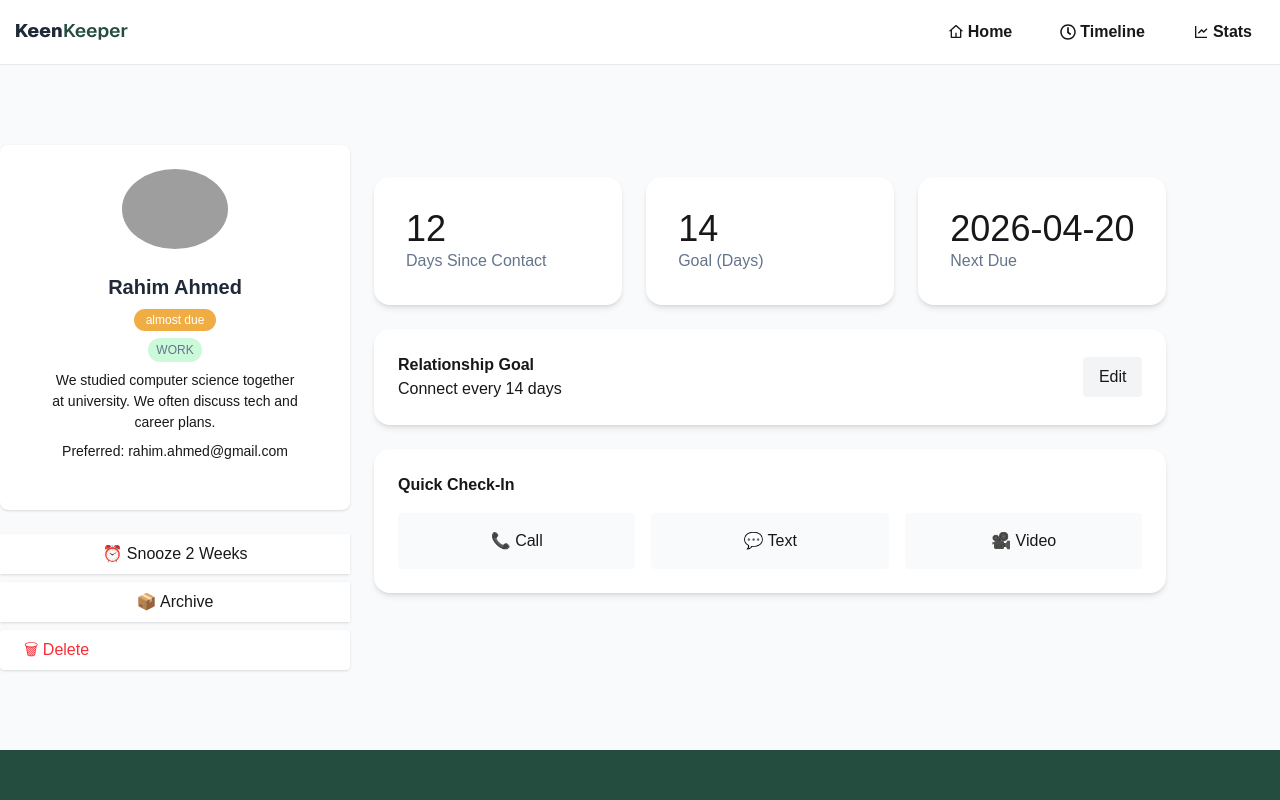
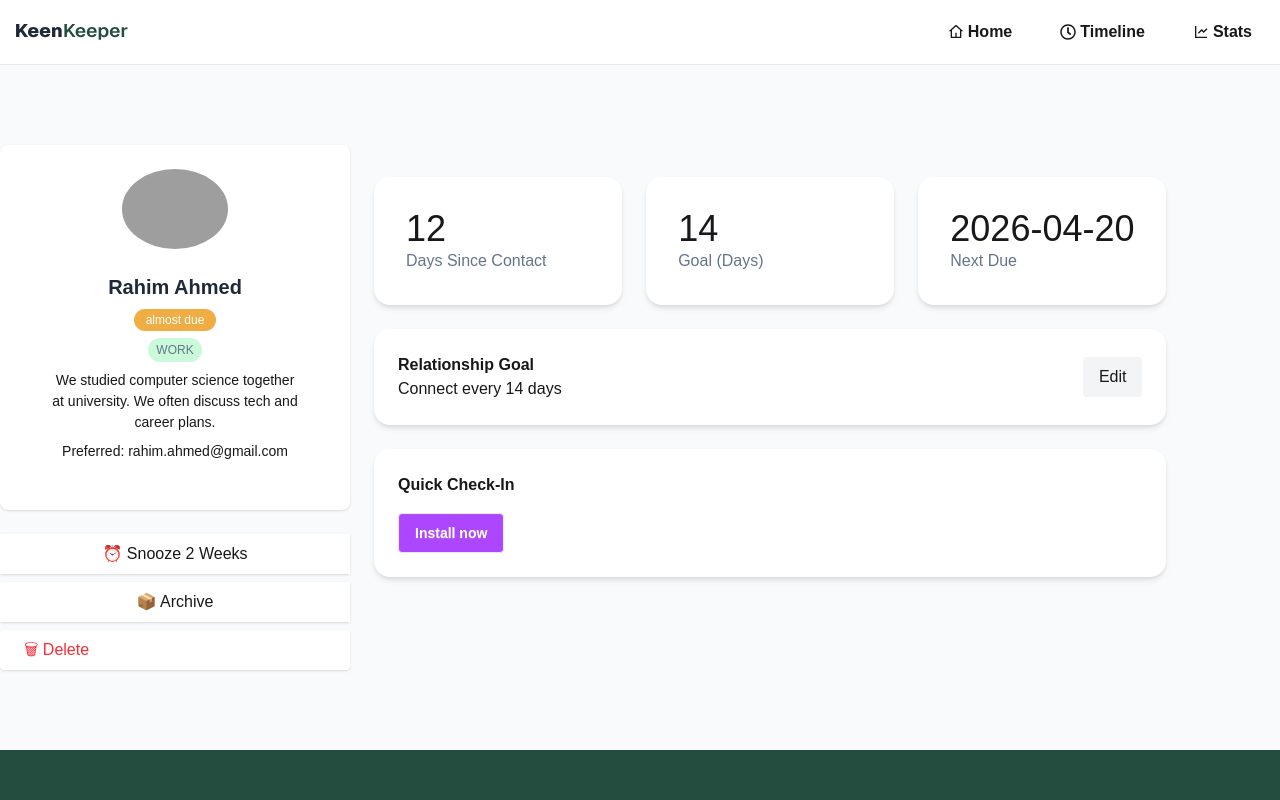
Before and after one commit to khadijakhatun79/Assignment-7, a React (Vite) app: page /Friends/1 in a window 1280 px wide. Shown: the top 800 px of the page. Built offline with nearby package versions, Linux system fonts and the light colour scheme; grey boxes are pictures that could not be loaded.

Commit message:
Timeline done

```diff
--- a/package.json
+++ b/package.json
@@ -17,6 +17,7 @@
     "react-icons": "^5.6.0",
     "react-router": "^7.14.1",
     "react-spinners": "^0.17.0",
+    "react-toastify": "^11.0.5",
     "tailwindcss": "^4.2.2"
   },
   "devDependencies": {
--- a/src/context/TimelineContext.jsx
+++ b/src/context/TimelineContext.jsx
@@ -1,17 +1,3 @@
-// import { createContext, useState } from "react";
+import { createContext } from "react";
 
-// export const TimelineContext = createContext();
-
-// export const TimelineProvider = ({ children }) => {
-//   const [timeline, setTimeline] = useState([]);
-
-//   const addTimeline = (entry) => {
-//     setTimeline((prev) => [entry, ...prev]);
-//   };
-
-//   return (
-//     <TimelineContext.Provider value={{ timeline, addTimeline }}>
-//       {children}
-//     </TimelineContext.Provider>
-//   );
-// };
+export const TimelineContext = createContext();
--- /dev/null
+++ b/src/context/TimelineProvider.jsx
@@ -0,0 +1,23 @@
+import { useState } from "react";
+import { TimelineContext } from "./TimelineContext";
+
+
+const TimelineProvider = ({children}) => {
+  const [Timeline, setTimeline] = useState([]);
+  const data = {
+   Timeline,
+   setTimeline,
+  };
+
+
+
+  return (
+    <TimelineContext.Provider value={data}>
+  {children}
+
+
+</TimelineContext.Provider>
+  );
+};
+
+export default TimelineProvider;
--- a/src/layout/RootLayout.jsx
+++ b/src/layout/RootLayout.jsx
@@ -2,6 +2,7 @@ import React from 'react';
 import { Outlet } from 'react-router';
 import Navbar from '../components/Navbar/Navbar';
 import Footer from '../components/Footer/Footer';
+//import { ToastContainer } from 'react-toastify';
 
 const RootLayout = () => {
     return (
@@ -9,6 +10,8 @@ const RootLayout = () => {
             <Navbar></Navbar>
             <Outlet></Outlet>
              <Footer></Footer>
+              {/* Toast container */}
+
         </div>
     );
 };
--- a/src/main.jsx
+++ b/src/main.jsx
@@ -3,13 +3,17 @@ import { createRoot } from 'react-dom/client'
 import './index.css'
 import { RouterProvider } from 'react-router/dom'
 import { router } from './router/Routes';
+import TimelineProvider from './context/TimelineProvider';
 
 
 
 createRoot(document.getElementById('root')).render(
   <StrictMode>
+<TimelineProvider>
+<RouterProvider router={router} />
+</TimelineProvider>
 
-  <RouterProvider router={router} />
+
 
   </StrictMode>,
 )
--- a/src/pages/FriendDetails/FriendDetails.jsx
+++ b/src/pages/FriendDetails/FriendDetails.jsx
@@ -1,16 +1,17 @@
-import React from 'react';
-import { useParams } from 'react-router';
-import useApps from '../../hooks/useApps';
+import React, {  useContext, useState } from "react";
+import { useParams } from "react-router";
+import useApps from "../../hooks/useApps";
+import { TimelineContext } from "../../context/TimelineContext";
+//import { toast } from "react-toastify";
+
 
 const FriendDetails = () => {
     const { id } = useParams();
-    console.log(id, "id");
       const { friends, loading } = useApps();
 
       const expectedFriend = friends.find((friend) => String(friend.id) === id);
 
-      console.log(friends, loading, "loading", "friend");
-      console.log(expectedFriend, "expectedFriend");
+      const {Timeline, setTimeline} = useContext(TimelineContext);
 
       if (loading) {
         return   <div className="flex justify-center items-center h-[200px]">
@@ -24,6 +25,11 @@ const FriendDetails = () => {
 };
 
 
+  const handleTimeline = ()=> {
+    setTimeline([...Timeline,expectedFriend] )
+
+  }
+  console.log(Timeline, 'Timeline');
 
     return (
           <div className="container mx-auto mt-20 mb-20">
@@ -91,13 +97,15 @@ const FriendDetails = () => {
           <div className="bg-white p-6 rounded-2xl shadow-md mt-6">
             <h3 className="font-semibold mb-4">Quick Check-In</h3>
 
-          <div className="flex gap-4">
-            <button className="flex-1 py-4 bg-gray-50 rounded">📞 Call</button>
-            <button className="flex-1 py-4 bg-gray-50 rounded">💬 Text</button>
-            <button className="flex-1 py-4 bg-gray-50 rounded">🎥 Video</button>
 
 
-          </div>
+         <button
+          className="btn bg-purple-500 text-white"
+          onClick={handleTimeline}
+        >
+          Install now
+        </button>
+
         </div>
           </div>
        </div>
--- a/src/pages/Timeline/Timeline.jsx
+++ b/src/pages/Timeline/Timeline.jsx
@@ -1,91 +1,30 @@
 import React from 'react';
+import { useContext } from 'react';
+import { TimelineContext } from '../../context/TimelineContext';
 
 const Timeline = () => {
+    const {Timeline, setTimeline} = useContext(TimelineContext);
+    console.log({Timeline}, "contextData");
     return (
-        <div>
-            fgg
+        <div className='container mx-auto my-10'>
+            {
+                 Timeline.map((friend, ind) => {
+          return (
+            <div
+              key={ind}
+              className="flex gap-4 items-center justify-between shadow p-4 rounded-md bg-slate-100 mb-4"
+            >
+              <div>
+                <img src={friend.picture} className="h-[120px] w-auto" alt="" />
+                <h2 className="font-semibold text-2xl">{friend.name}</h2>
+              </div>
+
+            </div>
+          );
+        })
+            }
         </div>
     );
 };
 
 export default Timeline;
-
-
-// import React, { useContext, useState } from "react";
-// import { TimelineContext } from "../../context/TimelineContext";
-
-// const Timeline = () => {
-//   const { timeline } = useContext(TimelineContext);
-
-//   const [filter, setFilter] = useState("All");
-
-//   // ✅ Filter logic
-//   const filteredData =
-//     filter === "All"
-//       ? timeline
-//       : timeline.filter((item) => item.type === filter);
-
-//   return (
-//     <div className="container mx-auto mt-20 mb-20 px-4">
-
-//       {/* 🔝 Heading */}
-//       <h1 className="text-3xl font-bold mb-6">📜 Timeline</h1>
-
-//       {/* 🔍 Filter Buttons */}
-//       <div className="flex gap-3 mb-6 flex-wrap">
-//         {["All", "Call", "Text", "Video"].map((type) => (
-//           <button
-//             key={type}
-//             onClick={() => setFilter(type)}
-//             className={`px-4 py-2 rounded-full ${
-//               filter === type
-//                 ? "bg-black text-white"
-//                 : "bg-gray-200"
-//             }`}
-//           >
-//             {type}
-//           </button>
-//         ))}
-//       </div>
-
-//       {/* ❗ Empty State */}
-//       {filteredData.length === 0 && (
-//         <p className="text-gray-400">No interactions yet...</p>
-//       )}
-
-//       {/* 📋 Timeline List */}
-//       <div className="space-y-4">
-//         {filteredData.map((item) => (
-//           <div
-//             key={item.id}
-//             className="bg-white p-4 rounded-xl shadow flex justify-between items-center"
-//           >
-//             {/* Left */}
-//             <div className="flex items-center gap-4">
-
-//               {/* Icon */}
-//               <span className="text-xl">
-//                 {item.type === "Call" && "📞"}
-//                 {item.type === "Text" && "💬"}
-//                 {item.type === "Video" && "🎥"}
-//               </span>
-
-//               {/* Title */}
-//               <div>
-//                 <h3 className="font-medium">{item.title}</h3>
-//                 <p className="text-sm text-gray-400">{item.date}</p>
-//               </div>
-//             </div>
-
-//             {/* Right (type badge) */}
-//             <span className="text-xs bg-gray-100 px-3 py-1 rounded-full">
-//               {item.type}
-//             </span>
-//           </div>
-//         ))}
-//       </div>
-//     </div>
-//   );
-// };
-
-// export default Timeline;
--- a/src/router/Routes.jsx
+++ b/src/router/Routes.jsx
@@ -3,7 +3,7 @@ import RootLayout from "../layout/RootLayout";
 import Homepage from "../pages/homepage/Homepage";
 import NotFoundPage from "../pages/NotFoundPage/NotFoundPage";
 import Stats from "../pages/Stats/Stats";
-//import Timeline from "../pages/Timeline/Timeline";
+import Timeline from "../pages/Timeline/Timeline";
 import FriendDetails from "../pages/FriendDetails/FriendDetails";
 
 export const router = createBrowserRouter([
@@ -23,7 +23,7 @@ export const router = createBrowserRouter([
 
        {
         path: "Timeline",
-        //element: <Timeline></Timeline>
+        element: <Timeline></Timeline>
       },
         {
         path: "Stats",
```
Also changed, not shown: 1 other file (tests, documents, lock files or other folders).
